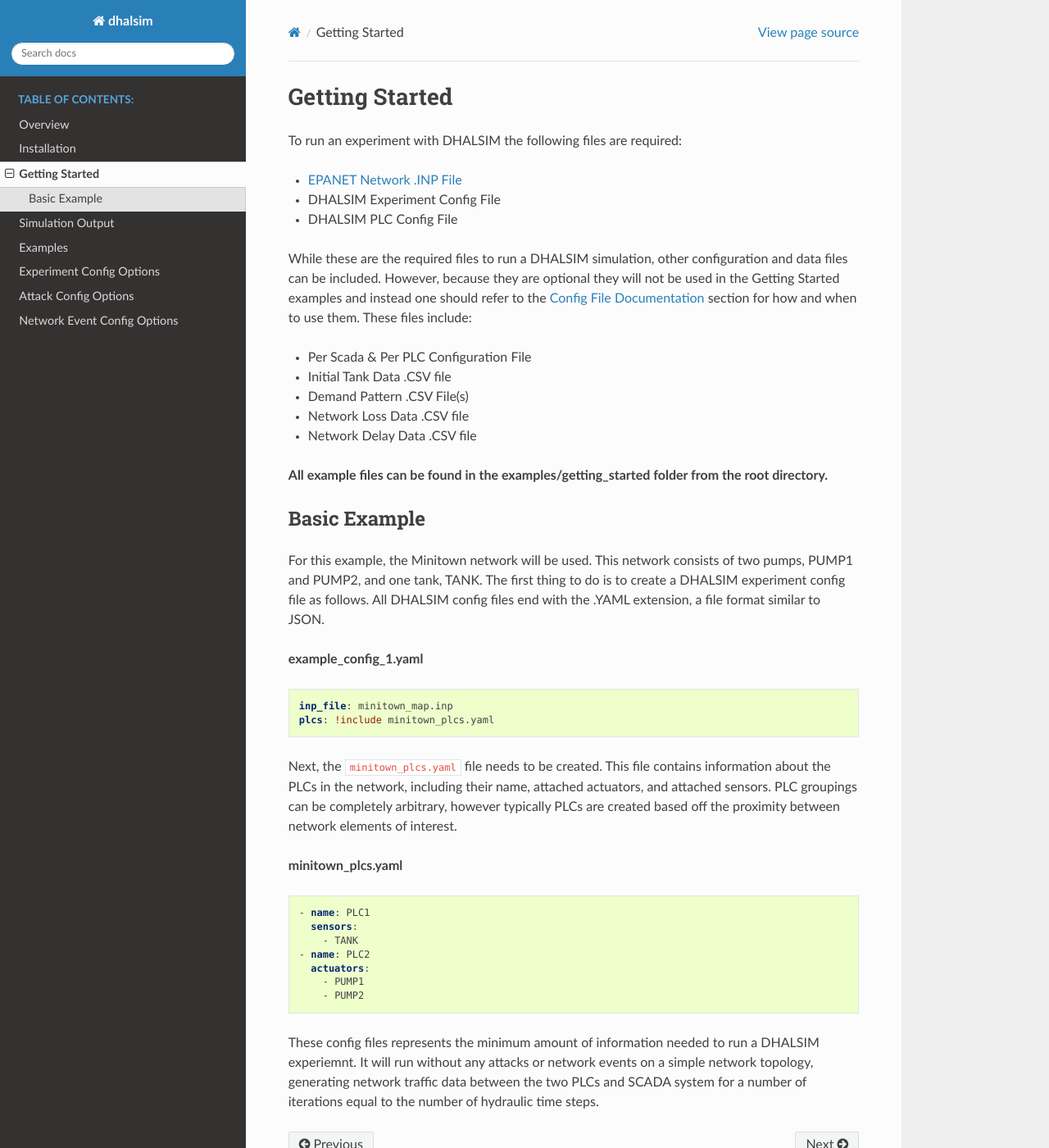
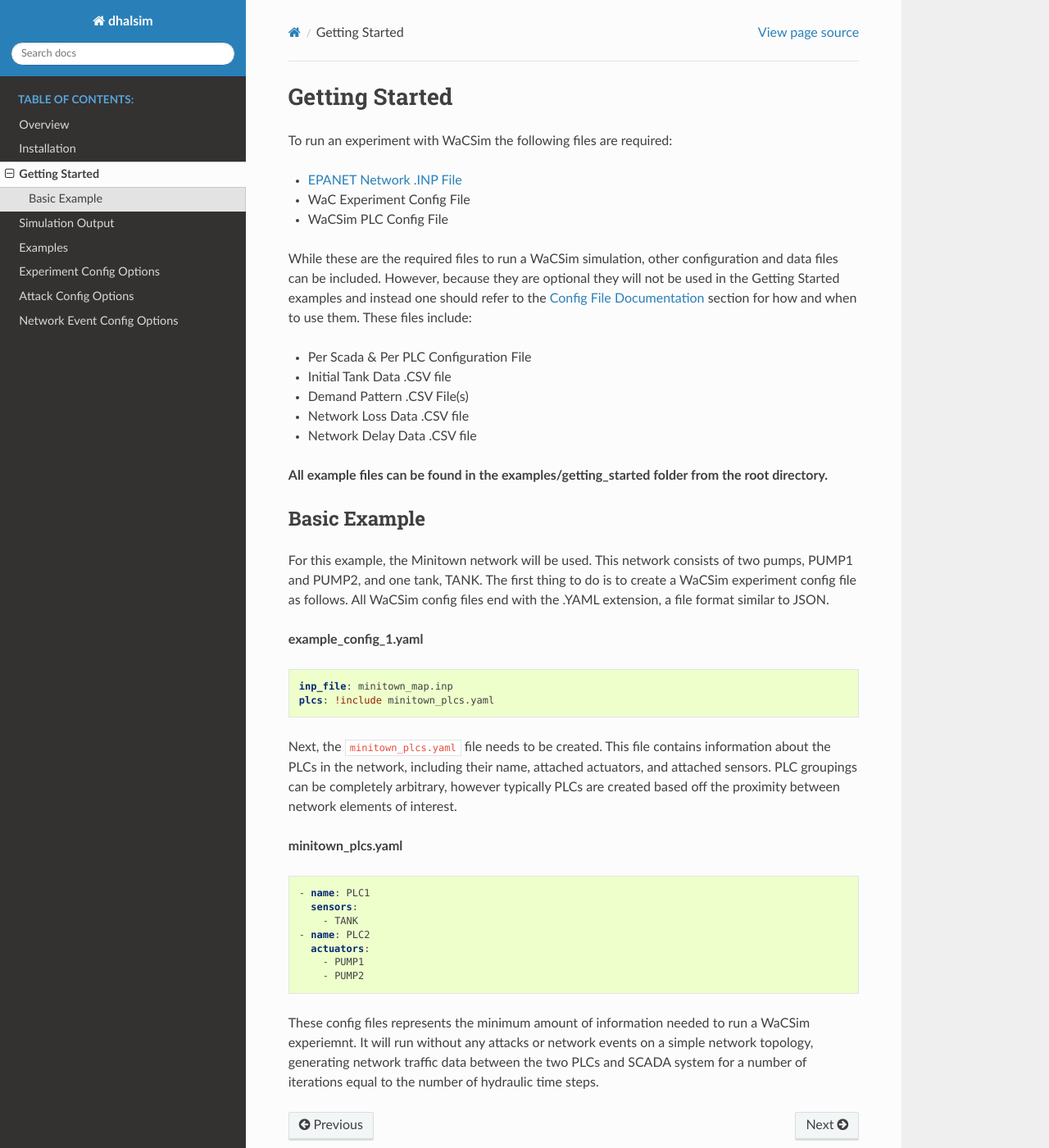
Before and after one commit to StavC/WaCSim, a Sphinx documentation site: the page built from doc/getting_started.rst, in a window 1280 px wide and 1400 px high. Shown: the whole window at 82% size. Built offline with Sphinx 7.4.7 and the Read the Docs theme 3.1.0, drawn with Linux system fonts in a browser that asks for light colours; the version number is read from the project's files by our own code.

Commit message:
Update getting_started.rst

```diff
--- a/doc/getting_started.rst
+++ b/doc/getting_started.rst
@@ -1,13 +1,13 @@
 ===============
 Getting Started
 ===============
-To run an experiment with DHALSIM the following files are required:
+To run an experiment with WaCSim the following files are required:
 
 * `EPANET Network .INP File`_
-* DHALSIM Experiment Config File
-* DHALSIM PLC Config File
+* WaC Experiment Config File
+* WaCSim PLC Config File
 
-While these are the required files to run a DHALSIM simulation, other configuration and data files can be included. However, because they are optional they will not be used in the Getting Started examples and instead one should refer to the `Config File Documentation`_ section for how and when to use them. These files include:
+While these are the required files to run a WaCSim simulation, other configuration and data files can be included. However, because they are optional they will not be used in the Getting Started examples and instead one should refer to the `Config File Documentation`_ section for how and when to use them. These files include:
 
 * Per Scada & Per PLC Configuration File
 * Initial Tank Data .CSV file
@@ -20,7 +20,7 @@ While these are the required files to run a DHALSIM simulation, other configurat
 #############
 Basic Example
 #############
-For this example, the Minitown network will be used. This network consists of two pumps, PUMP1 and PUMP2, and one tank, TANK. The first thing to do is to create a DHALSIM experiment config file as follows. All DHALSIM config files end with the .YAML extension, a file format similar to JSON.
+For this example, the Minitown network will be used. This network consists of two pumps, PUMP1 and PUMP2, and one tank, TANK. The first thing to do is to create a WaCSim experiment config file as follows. All WaCSim config files end with the .YAML extension, a file format similar to JSON.
 
 **example_config_1.yaml**
 
@@ -43,9 +43,9 @@ Next, the :code:`minitown_plcs.yaml` file needs to be created. This file contain
        - PUMP1
        - PUMP2
 
-These config files represents the minimum amount of information needed to run a DHALSIM experiemnt. It will run without any attacks or network events on a simple network topology, generating network traffic data between the two PLCs and SCADA system for a number of iterations equal to the number of hydraulic time steps.
+These config files represents the minimum amount of information needed to run a WaCSim experiemnt. It will run without any attacks or network events on a simple network topology, generating network traffic data between the two PLCs and SCADA system for a number of iterations equal to the number of hydraulic time steps.
 
-.. _`Config File Documentation`: https://github.com/tylertrimble/DHALSIM/blob/70aacea9d5c53556796e892785ba62a041bb4877/doc/config_docs
+.. _`Config File Documentation`: https://github.com/tylertrimble/WaCSim/blob/70aacea9d5c53556796e892785ba62a041bb4877/doc/config_docs
 .. _`EPANET Network .INP File`: https://epanet22.readthedocs.io/en/latest/back_matter.html#input-file-format
 .. _`Wireshark`: https://www.wireshark.org/
 .. _`Pyshark`: https://github.com/KimiNewt/pyshark
```
